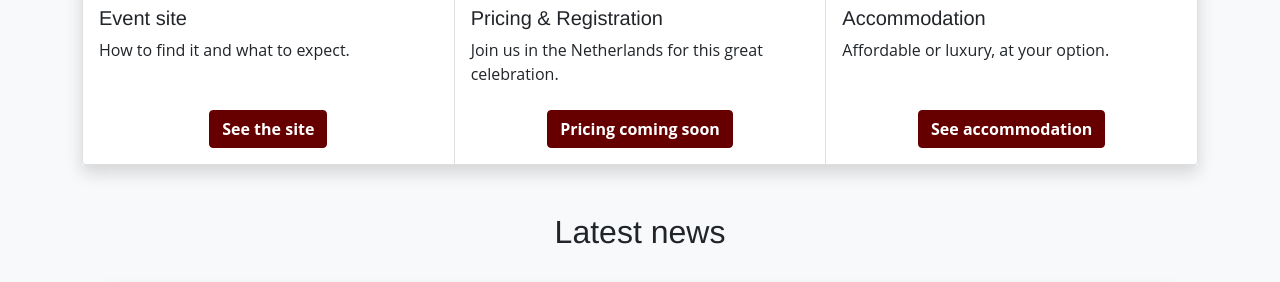
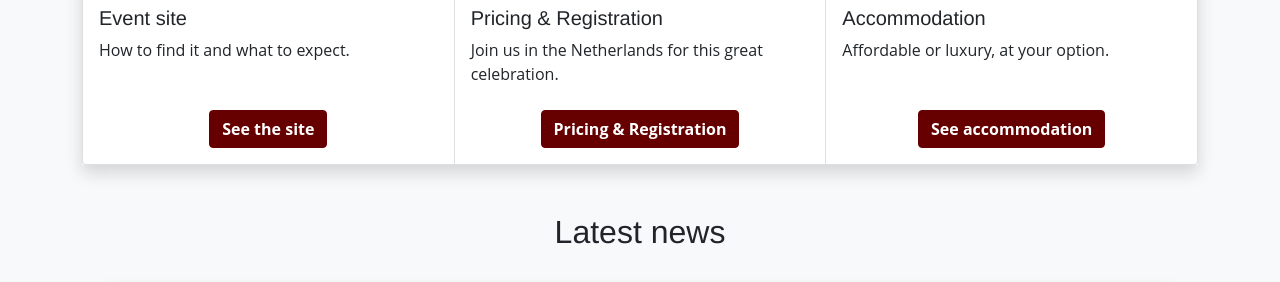
Before and after one commit to drachenwald/dw-30-year, a Jekyll site: the page built from index.html, in a window 1280 px wide. Shown: the part 761-1043 px from the top of the page. Built offline with Jekyll 4.4.1, drawn with Linux system fonts in a browser that asks for light colours; some web fonts are replaced.

Commit message:
still not comign soon

```diff
--- a/index.html
+++ b/index.html
@@ -36,7 +36,7 @@ subtitle: Netherlands, 14-18 June 2023
     </div>
     <div class="card-footer text-center bg-transparent border-0 pb-3">
       <p class="card-text">
-        <a role="button" class="btn btn-primary stretched-link" href="{% link reg/index.md %}">Pricing coming soon</a>
+        <a role="button" class="btn btn-primary stretched-link" href="{% link reg/index.md %}">Pricing &amp; Registration</a>
     </div>
   </div>
 
```
